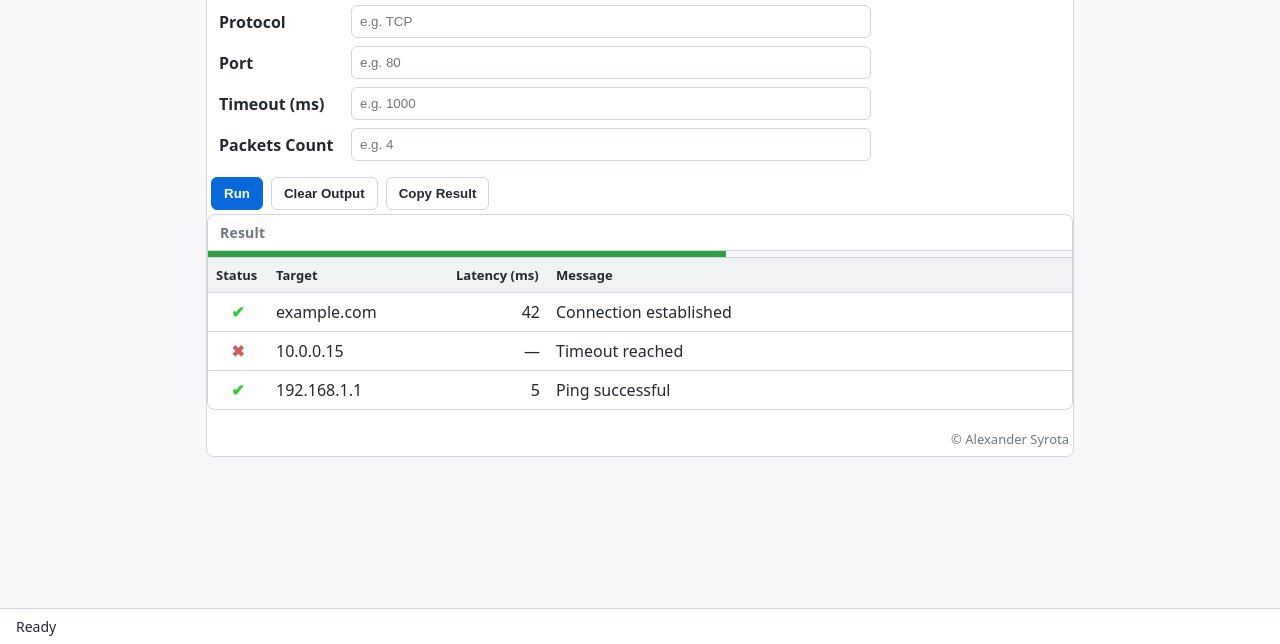
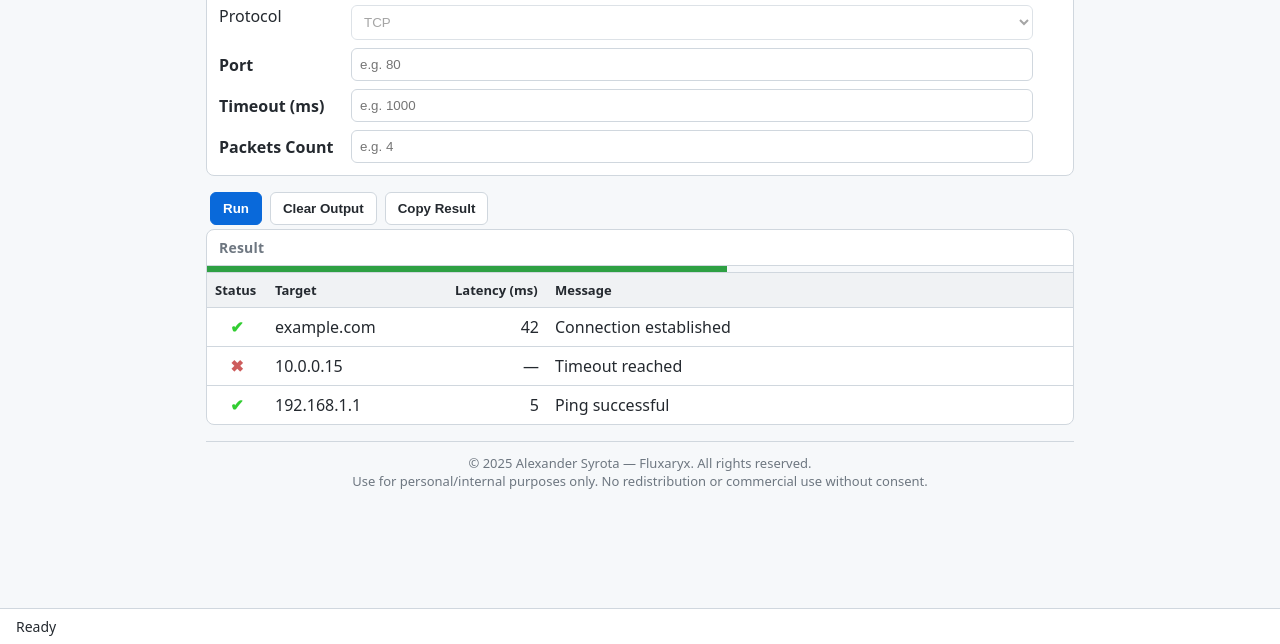
Before and after one commit to shyne533/fluxaryx, a plain HTML site: page index.html in a window 1280 px wide. Shown: the part 156-800 px from the top of the page. Drawn offline with Linux system fonts and the light colour scheme.

Commit message:
Refactor CSS and update footer with license info
Refactor CSS for improved readability and maintainability. Update footer to include license information.

```diff
--- a/index.html
+++ b/index.html
@@ -18,71 +18,30 @@
       --progress: #2ea043;
     }
     * { box-sizing: border-box; }
-    body {
-      font-family: system-ui, -apple-system, Segoe UI, Roboto, Ubuntu, "Helvetica Neue", Arial, "Noto Sans", sans-serif;
-      background: var(--bg); color: var(--text); margin: 0;
-    }
+    body { font-family: system-ui,-apple-system,Segoe UI,Roboto,Ubuntu,"Helvetica Neue",Arial,"Noto Sans",sans-serif; background: var(--bg); color: var(--text); margin: 0; }
     .container { max-width: 900px; margin: 24px auto; padding: 0 16px; }
-
-    /* Bottom StatusBar */
-    .statusbar {
-      position: fixed; left: 0; right: 0; bottom: 0;
-      border-top: 1px solid var(--border); background: var(--panel);
-      padding: 8px 16px; display: flex; justify-content: space-between; font-size: 14px;
-    }
-
-    /* Group boxes */
+    .statusbar { position: fixed; left: 0; right: 0; bottom: 0; border-top: 1px solid var(--border); background: var(--panel); padding: 8px 16px; display: flex; justify-content: space-between; font-size: 14px; }
     .group { border: 1px solid var(--border); border-radius: 8px; background: var(--panel); margin-bottom: 12px; }
     .group > h2 { font-size: 14px; color: var(--muted); margin: 0; padding: 8px 12px; border-bottom: 1px solid var(--border); letter-spacing: 0.2px; }
-
-    /* Form grid: 3 columns (label | field | logo) */
-    .form {
-      display: grid;
-      grid-template-columns: 120px 1fr auto;
-      gap: 8px 12px;
-      padding: 12px;
-      align-items: start;
-    }
+    .form { display: grid; grid-template-columns: 120px 1fr auto; gap: 8px 12px; padding: 12px; align-items: start; }
     .form > label { grid-column: 1; font-weight: 600; align-self: center; }
-    .form > input,
-    .form > textarea,
-    .form > select { grid-column: 2; border: 1px solid var(--border); border-radius: 6px; padding: 8px; width: 100%; background: #fff; }
-    .logo {
-      grid-column: 3;
-      grid-row: 1;
-      height: 54px;
-      justify-self: end;
-      align-self: start;
-    }
+    .form > input, .form > textarea, .form > select { grid-column: 2; border: 1px solid var(--border); border-radius: 6px; padding: 8px; width: 100%; background: #fff; }
+    .logo { grid-column: 3; grid-row: 1; height: 54px; justify-self: end; align-self: start; }
     textarea { min-height: 80px; resize: vertical; }
-
-    /* Action buttons */
     .actions { display: flex; gap: 8px; padding: 4px; }
     button { border: 1px solid var(--border); border-radius: 6px; background: #fff; padding: 8px 12px; font-weight: 600; color: var(--text); cursor: not-allowed; }
     button.primary { background: var(--accent); color: #fff; border-color: var(--accent); }
-
-    /* Result area */
     .result { padding: 0; }
     .progress { height: 6px; background: var(--bg); }
     .progress > div { height: 6px; width: 60%; background: var(--progress); }
-
     table { width: 100%; border-collapse: collapse; }
     th, td { padding: 8px; border-top: 1px solid var(--border); text-align: left; }
     th { background: #f0f2f4; font-size: 13px; }
     td.num { text-align: right; }
     .status.ok { color: var(--success); font-weight: 700; text-align: center; }
     .status.fail { color: var(--error); font-weight: 700; text-align: center; }
-
-    .footer { text-align: right; color: var(--muted); font-size: 13px; padding: 8px 4px; }
-
-    @media (max-width: 720px) {
-      .form { grid-template-columns: 1fr; }
-      .logo { display: none; }
-      .form > label,
-      .form > input,
-      .form > textarea,
-      .form > select { grid-column: 1; }
-    }
+    .footer { text-align: center; color: var(--muted); font-size: 13px; padding: 12px; border-top: 1px solid var(--border); margin-top: 16px; }
+    @media (max-width: 720px) { .form { grid-template-columns: 1fr; } .logo { display: none; } .form > label, .form > input, .form > textarea, .form > select { grid-column: 1; } }
   </style>
 </head>
 <body>
@@ -91,7 +50,6 @@
     <!-- Connection Details -->
     <div class="group">
       <h2>Connection Details</h2>
-
       <div class="form">
         <label for="targets">IP/Host</label>
         <textarea id="targets" placeholder="e.g. 192.168.1.1
@@ -101,11 +59,23 @@ example.com
 https://example.com:8443" disabled></textarea>
 
         <!-- Logo -->
-  <img class="logo" src="logoLong.png" alt="Fluxaryx Logo" <select id="protocol" disabled>
-
-
-  <label for="protocol">Protocol</label>
-  <input id="protocol" placeholder="e.g. TCP" disabled />
+        <img class="logo" src="label for="protocol">Protocol</label>
+        <select id="protocol" disabled>
+          <optgroup label="Basic">
+            <option>TCP</option>
+            <option>HTTP</option>
+            <option>HTTPS</option>
+            <option>ICMP (Ping)</option>
+            <option>UDP</option>
+          </optgroup>
+          <optgroup label="Services">
+            <option>SSH</option>
+            <option>SFTP</option>
+            <option>RDP</option>
+            <option>FTP</option>
+            <option>SQL</option>
+          </optgroup>
+        </select>
 
         <label for="port">Port</label>
         <input id="port" placeholder="e.g. 80" disabled />
@@ -116,7 +86,7 @@ https://example.com:8443" disabled></textarea>
         <label for="packets">Packets Count</label>
         <input id="packets" placeholder="e.g. 4" disabled />
       </div>
-
+    </div>
 
     <!-- Action buttons -->
     <div class="actions">
@@ -163,8 +133,11 @@ https://example.com:8443" disabled></textarea>
       </div>
     </div>
 
-    <!-- Footer -->
-    <div class="footer">© Alexander Syrota</div>
+    <!-- Footer with license -->
+    <div class="footer">
+      © 2025 Alexander Syrota — Fluxaryx. All rights reserved.<br>
+      Use for personal/internal purposes only. No redistribution or commercial use without consent.
+    </div>
   </div>
 
   <!-- Bottom status bar -->
```
Lines whose indentation alone changed are shown as unchanged.
